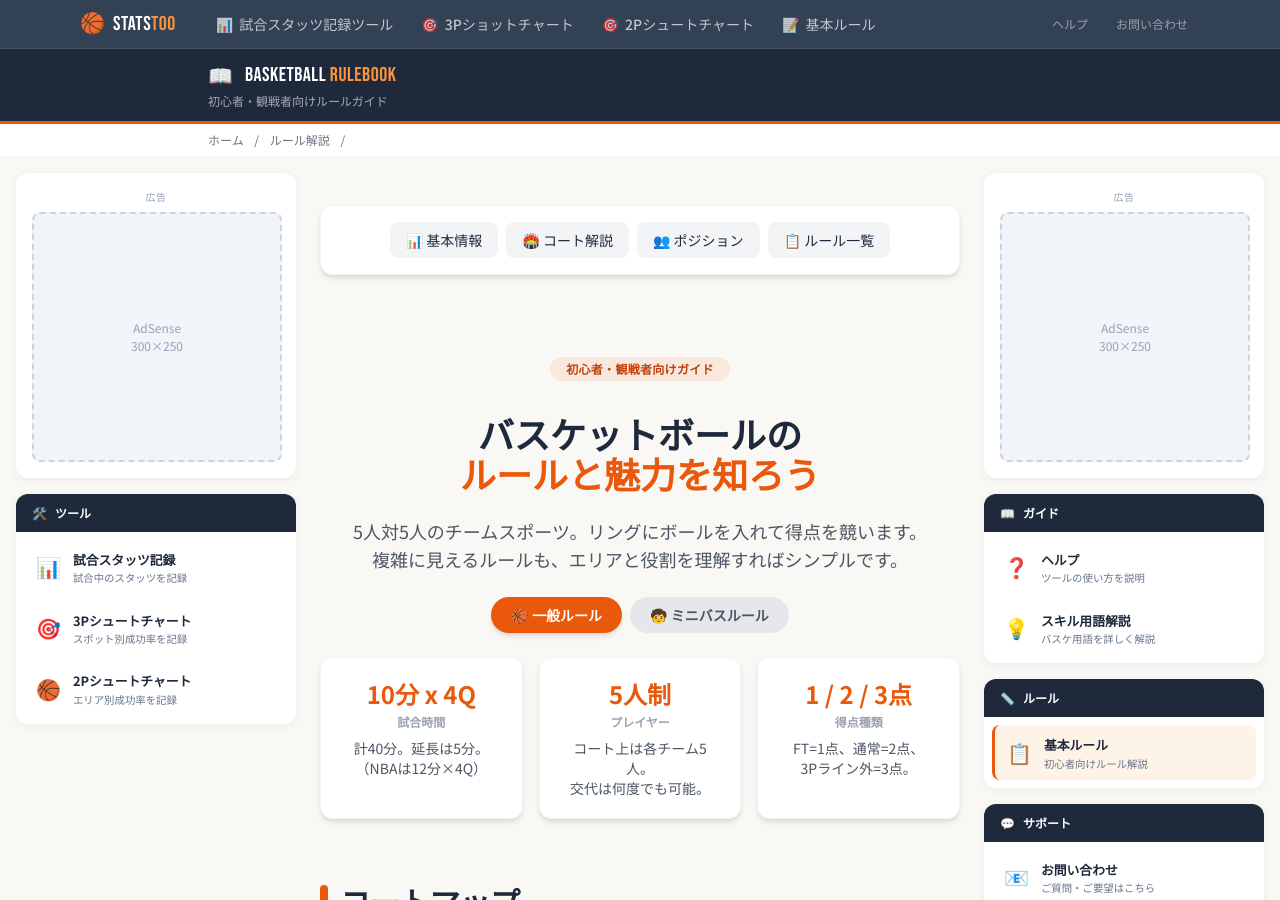
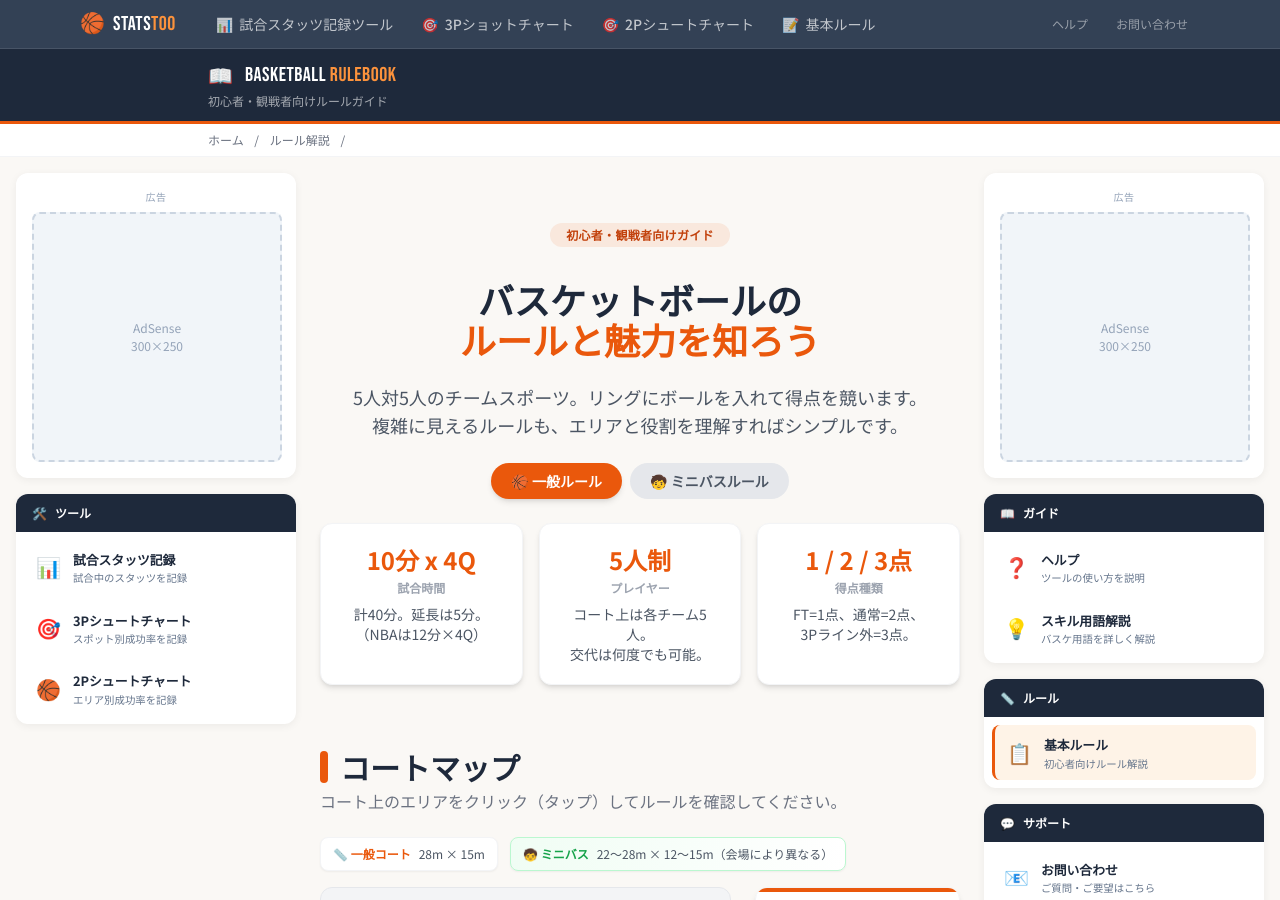
Before and after one commit to BSK-Ryo/statstoo, a Jekyll site: the page built from rule/index.html, in a window 1280 px wide and 900 px high. Built offline with Jekyll 4.4.1, drawn with Linux system fonts in a browser that asks for light colours; nearby versions of some CDN libraries.

Commit message:
Update index.html

```diff
--- a/rule/index.html
+++ b/rule/index.html
@@ -116,16 +116,6 @@ description: バスケットボールの基本ルールを分かりやすく解
 
     <main class="main-content">
         <div class="py-8 space-y-12 md:space-y-16">
-
-    <div class="bg-white rounded-xl shadow-md border border-gray-100 p-4">
-        <div class="flex flex-wrap gap-2 justify-center">
-            <button onclick="scrollToSection('intro')" class="text-sm px-4 py-2 bg-gray-100 hover:bg-primary hover:text-white rounded-lg font-medium transition">📊 基本情報</button>
-            <button onclick="scrollToSection('court-section')" class="text-sm px-4 py-2 bg-gray-100 hover:bg-primary hover:text-white rounded-lg font-medium transition">🏟️ コート解説</button>
-            <button onclick="scrollToSection('positions-section')" class="text-sm px-4 py-2 bg-gray-100 hover:bg-primary hover:text-white rounded-lg font-medium transition">👥 ポジション</button>
-            <button onclick="scrollToSection('rules-section')" class="text-sm px-4 py-2 bg-gray-100 hover:bg-primary hover:text-white rounded-lg font-medium transition">📋 ルール一覧</button>
-        </div>
-    </div>
-
     <section id="intro" class="text-center space-y-6 max-w-4xl mx-auto pt-4 scroll-mt-24">
         <div class="inline-block px-4 py-1 bg-primary/10 text-primary-dark rounded-full text-xs font-bold tracking-wide mb-2">初心者・観戦者向けガイド</div>
         <h1 class="text-3xl md:text-4xl font-bold text-secondary leading-tight">
```
